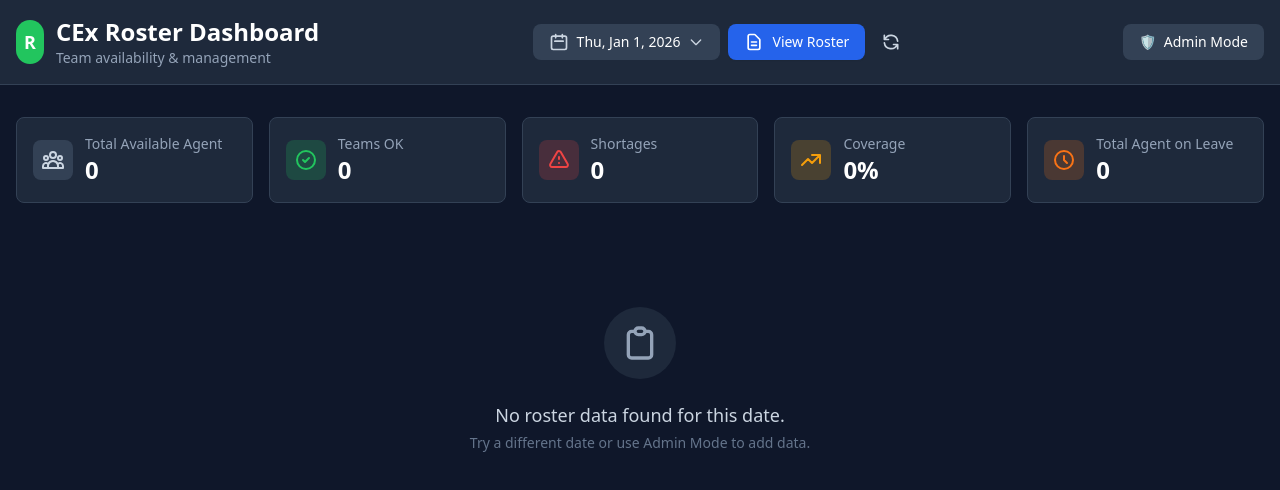
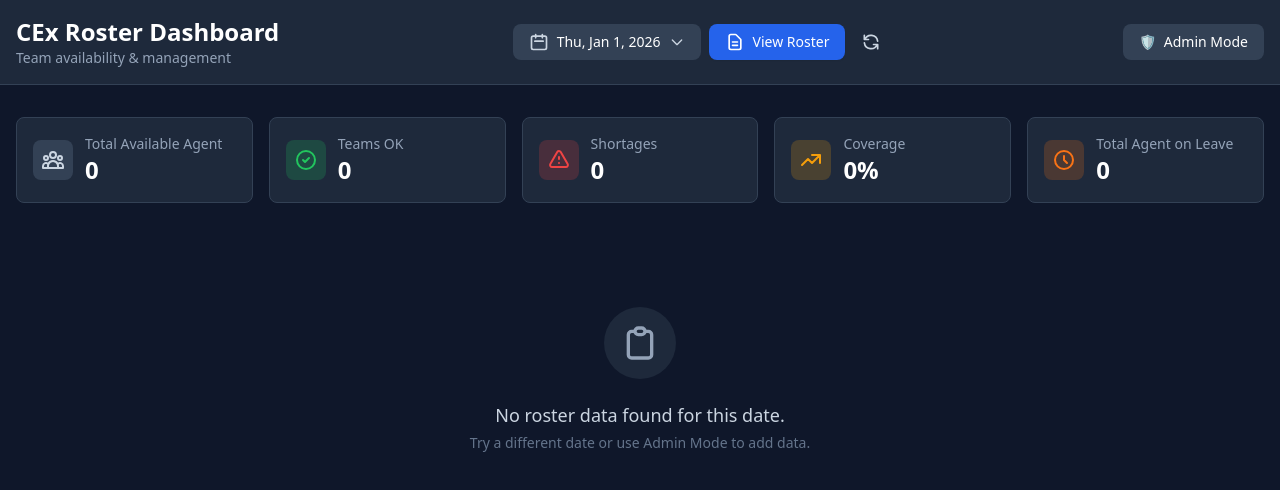
Before and after one commit to lazyhumanz/roster-dashboard, a plain HTML site: page index.html in a window 1280 px wide. Drawn offline with nearby package versions, Linux system fonts and the light colour scheme; no server answers.

Commit message:
Remove logo from header in index.html
Removed the logo element from the header.

```diff
--- a/index.html
+++ b/index.html
@@ -66,9 +66,6 @@
     <header class="bg-slate-800 border-b border-slate-700 sticky top-0 z-40">
         <div class="max-w-7xl mx-auto px-4 py-4 flex flex-col md:flex-row justify-between items-center gap-4">
             <div class="flex items-center gap-3">
-                <div class="bg-green-500 text-white p-2 rounded-full">
-                    <span class="text-lg font-bold">R</span>
-                </div>
                 <div>
                     <h1 class="text-2xl font-bold text-white">CEx Roster Dashboard</h1>
                     <p class="text-sm text-slate-400">Team availability & management</p>
```
